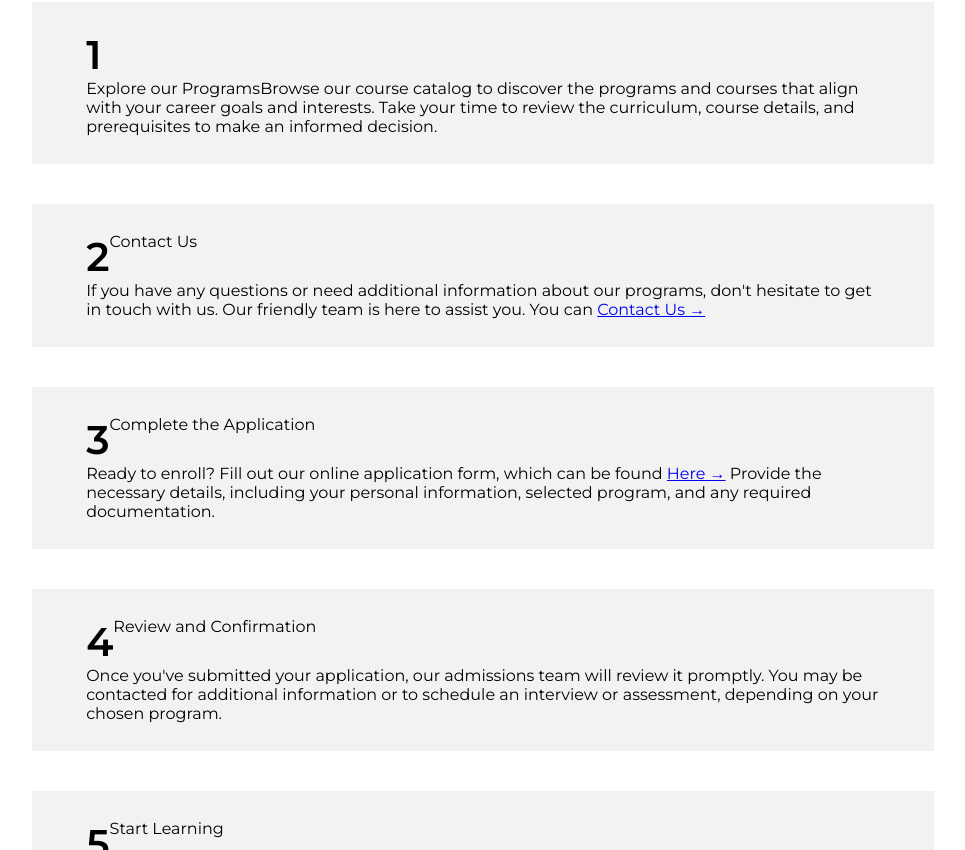
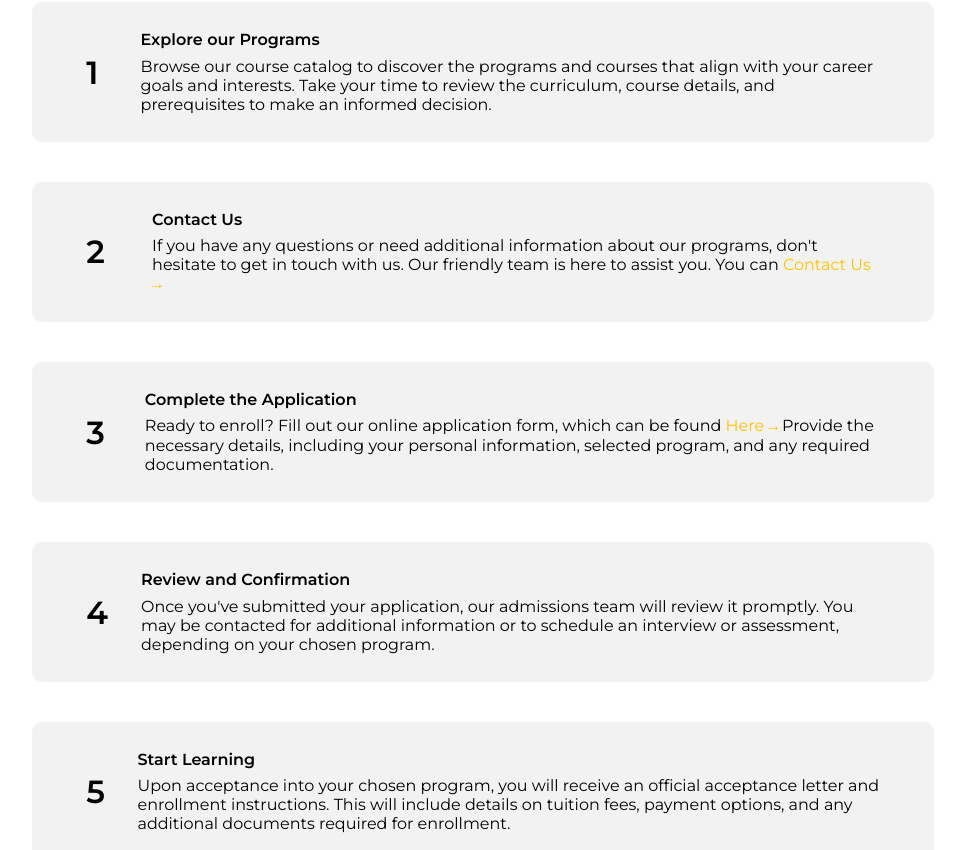
Before and after one commit to Qoosim/practicode-frontend, a React (Create React App) app: page /enrollment in a window 1280 px wide. Shown: the part 190-1040 px from the top of the page, without its empty margins (157-1122 px from the left). Built offline with nearby package versions, Linux system fonts and the light colour scheme.

Commit message:
Completion of PCA-023

```diff
--- a/src/pages/Enrollment/Enrollment.css
+++ b/src/pages/Enrollment/Enrollment.css
@@ -1,5 +1,8 @@
 @import url('https://fonts.googleapis.com/css2?family=Montserrat:ital,wght@0,300;0,400;0,500;0,600;0,700;1,300;1,400;1,500;1,600;1,700&display=swap');
 
+* {
+    font-family: 'Montserrat','Courier New';
+}
 .enrollment-container {
     padding: 5vh 10% 0 10%;
     display: flex;
@@ -33,11 +36,22 @@
     margin-bottom:5vh;
     padding: 3.5vh 4.2vw;
     display: flex;
-    flex-wrap: wrap;
     flex-direction: row;
+    border-radius: 10px;
 }
 .enrollment-step-number {
     display: block;
-    font-size: 2.5rem;
+    font-size: 2rem;
     font-weight: 600;
+    width:16%;
+    align-self: center;
 }
+.enrollment-step-heading {
+    display: block;
+    font-weight:510;
+    padding-bottom: 1%;
+}
+.yellow-link {
+    color: rgb(255, 196, 0);
+    text-decoration: none;
+}
--- a/src/pages/Enrollment/Enrollment.jsx
+++ b/src/pages/Enrollment/Enrollment.jsx
@@ -11,36 +11,46 @@ export default function Enrollment() {
       </div>
       <div className="enrollment-body">
         <div className="enrollment-mini-container">
-          <div><span className="enrollment-step-number">1</span></div>
-          <div>
-            <span>Explore our Programs</span>
+          <div className="enrollment-step-number">1</div>
+          <div className="enrollment-step-text">
+            <span className="enrollment-step-heading">Explore our Programs</span>
             <span>Browse our course catalog to discover the programs and courses that align with your career goals and interests. Take your time to review the curriculum, course details, and prerequisites to make an informed decision.</span>
           </div>
         </div>
         <div className="enrollment-mini-container">
-          <span className="enrollment-step-number">2</span>
-          <span>Contact Us</span>
-          <span>If you have any questions or need additional information about our programs, don't hesitate to get in touch with us. Our friendly team is here to assist you. You can <a href="#">Contact Us &rarr;</a></span>
+          <div className="enrollment-step-number">2</div>
+          <div className="enrollment-step-text">
+            <span className="enrollment-step-heading">Contact Us</span>
+            <span>If you have any questions or need additional information about our programs, don't hesitate to get in touch with us. Our friendly team is here to assist you. You can <a href="#" className="yellow-link">Contact Us &rarr;</a></span>
+          </div>
         </div>
         <div className="enrollment-mini-container">
-          <span className="enrollment-step-number">3</span>
-          <span>Complete the Application</span>
-          <span>Ready to enroll? Fill out our online application form, which can be found  <a href="#">Here &rarr;</a>  Provide the necessary details, including your personal information, selected program, and any required documentation.</span>
+          <div className="enrollment-step-number">3</div>
+          <div className="enrollment-step-text">
+            <span className="enrollment-step-heading">Complete the Application</span>
+            <span>Ready to enroll? Fill out our online application form, which can be found  <a href="#" className="yellow-link">Here &rarr;</a>  Provide the necessary details, including your personal information, selected program, and any required documentation.</span>
+          </div>
         </div>
         <div className="enrollment-mini-container">
-          <span className="enrollment-step-number">4</span>
-          <span>Review and Confirmation</span>
-          <span>Once you've submitted your application, our admissions team will review it promptly. You may be contacted for additional information or to schedule an interview or assessment, depending on your chosen program.</span>
+          <div className="enrollment-step-number">4</div>
+          <div className="enrollment-step-text">
+            <span className="enrollment-step-heading">Review and Confirmation</span>
+            <span>Once you've submitted your application, our admissions team will review it promptly. You may be contacted for additional information or to schedule an interview or assessment, depending on your chosen program.</span>
+          </div>
         </div>
         <div className="enrollment-mini-container">
-          <span className="enrollment-step-number">5</span>
-          <span>Start Learning</span>
-          <span>Upon acceptance into your chosen program, you will receive an official acceptance letter and enrollment instructions. This will include details on tuition fees, payment options, and any additional documents required for enrollment.</span>
+          <div className="enrollment-step-number">5</div>
+          <div className="enrollment-step-text">
+            <span className="enrollment-step-heading">Start Learning</span>
+            <span>Upon acceptance into your chosen program, you will receive an official acceptance letter and enrollment instructions. This will include details on tuition fees, payment options, and any additional documents required for enrollment.</span>
+          </div>
         </div>
         <div className="enrollment-mini-container">
-          <span className="enrollment-step-number">6</span>
-          <span>Acceptance and Enrollment</span>
-          <span>Congratulations! You're now officially enrolled in Practicode Academy. You will receive access to our learning platform, course materials, and support resources. Your journey to acquiring valuable skills and knowledge begins here, at Practicode Academy.</span>
+          <div className="enrollment-step-number">6</div>
+          <div className="enrollment-step-text">
+            <span className="enrollment-step-heading">Acceptance and Enrollment</span>
+            <span>Congratulations! You're now officially enrolled in Practicode Academy. You will receive access to our learning platform, course materials, and support resources. Your journey to acquiring valuable skills and knowledge begins here, at Practicode Academy.</span>
+          </div>
         </div>
       </div>
     </div>
```
